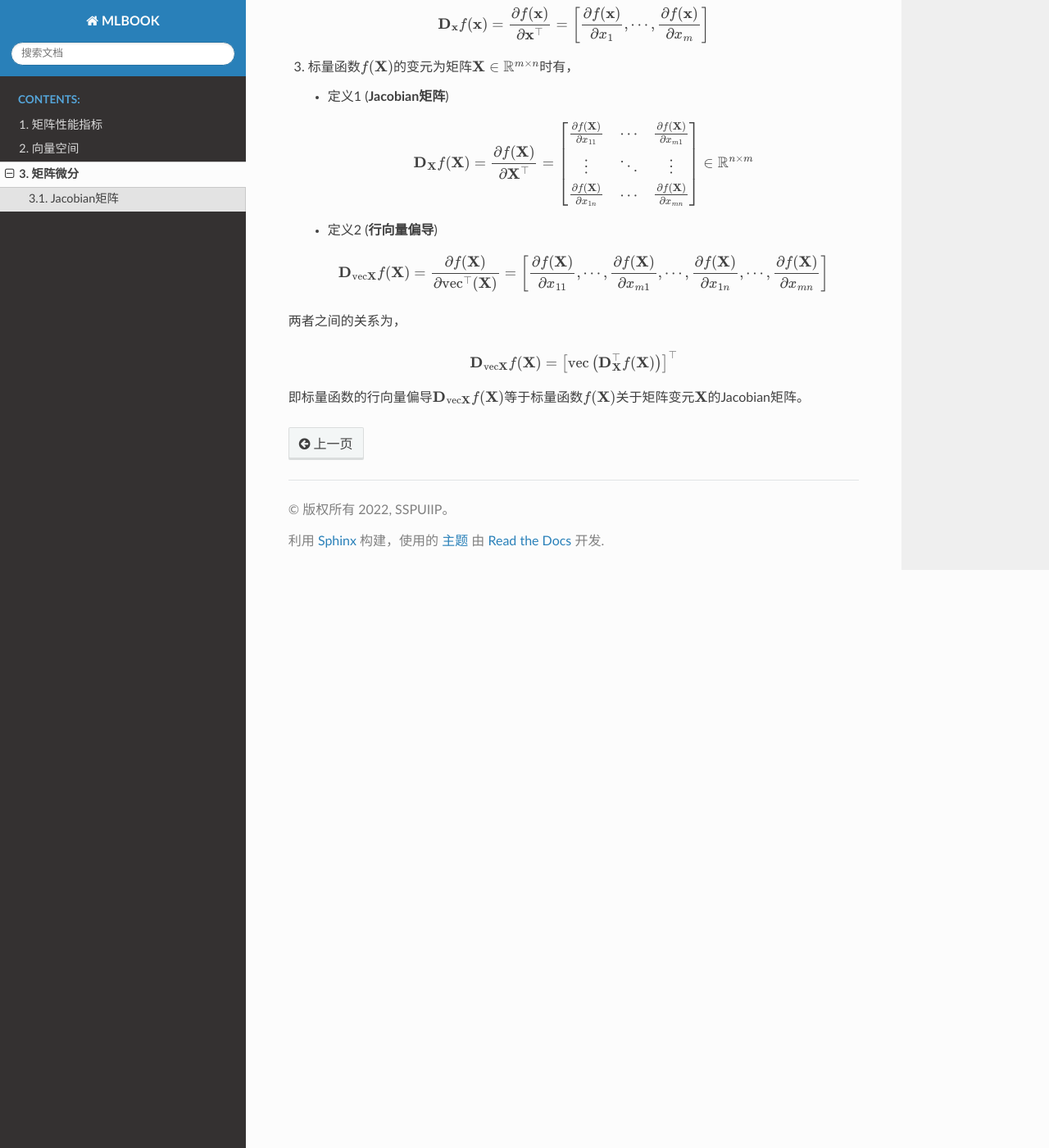
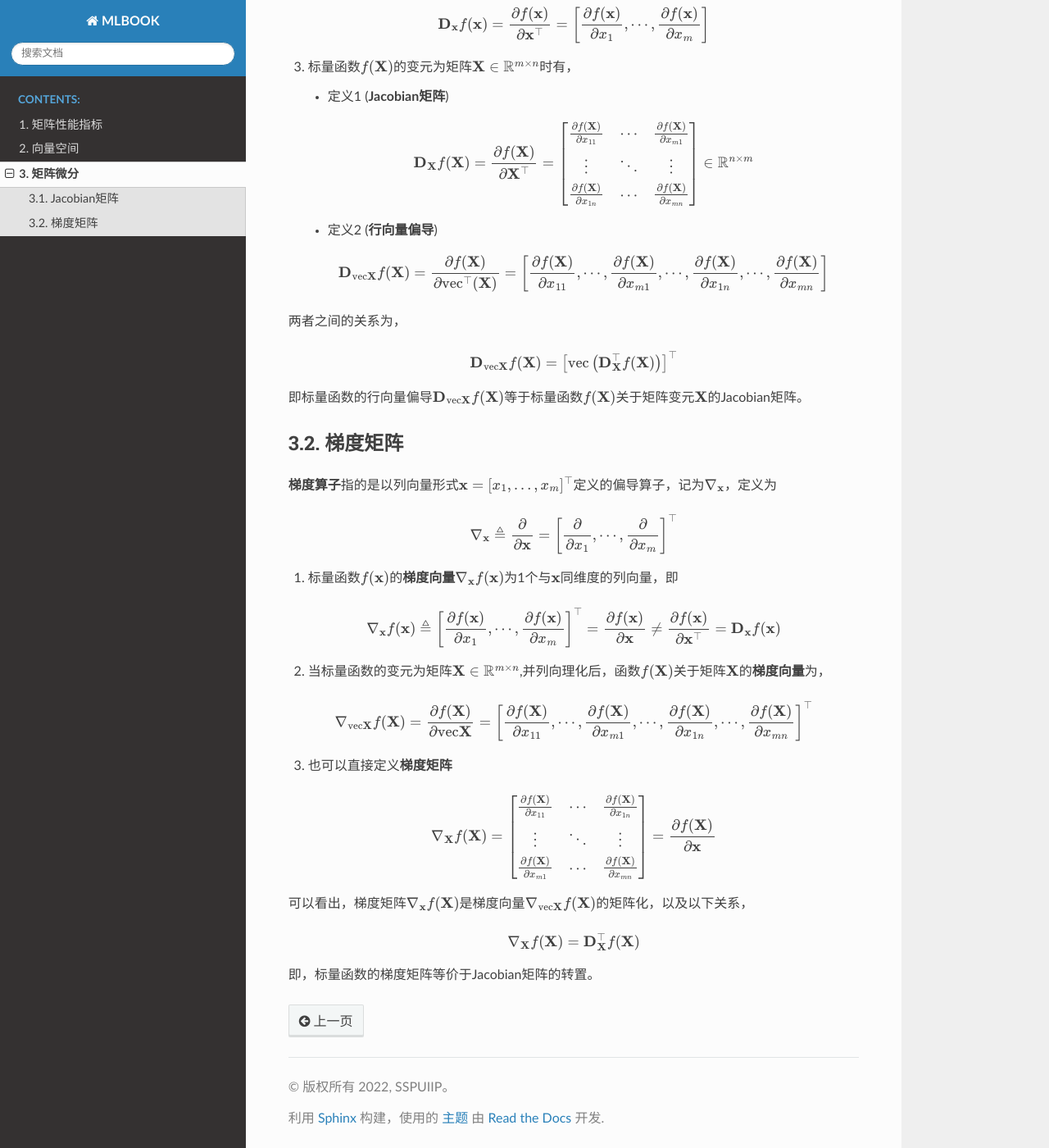
Before and after one commit to sspuiip/ml, a Sphinx documentation site: the page built from docs/source/matrix/matrixdiff.md, in a window 1280 px wide and 1400 px high, scrolled down 770 px. Shown: the whole window at 82% size. Built offline with Sphinx 7.4.7 and the Read the Docs theme 2.0.0, drawn with Linux system fonts in a browser that asks for light colours.

Commit message:
update blogs

```diff
--- a/docs/source/matrix/matrixdiff.md
+++ b/docs/source/matrix/matrixdiff.md
@@ -50,3 +50,37 @@ $$
 $$
 
 即标量函数的行向量偏导$\mathbf{D}_{\mathrm{vec}\mathbf{X}}f(\mathbf{X})$等于标量函数$f(\mathbf{X})$关于矩阵变元$\mathbf{X}$的Jacobian矩阵。
+
+#### 梯度矩阵
+
+**梯度算子**指的是以列向量形式$\mathbf{x}=[x_1,...,x_m]^\top$定义的偏导算子，记为$\nabla_{\mathbf{x}}$，定义为
+
+$$
+\nabla_{\mathbf{x}}\triangleq\frac{\partial}{\partial \mathbf{x}}=\left[\frac{\partial}{\partial x_1},\cdots,\frac{\partial}{\partial x_m} \right]^\top
+$$
+
+1. 标量函数$f(\mathbf{x})$的**梯度向量**$\nabla_{\mathbf{x}}f(\mathbf{x})$为1个与$\mathbf{x}$同维度的列向量，即
+
+$$
+\nabla_{\mathbf{x}}f(\mathbf{x})\triangleq\left[\frac{\partial f(\mathbf{x})}{\partial x_1},\cdots,\frac{\partial f(\mathbf{x})}{\partial x_m}\right]^\top=\frac{\partial f(\mathbf{x})}{\partial \mathbf{x}}\neq \frac{\partial f(\mathbf{x})}{\partial \mathbf{x}^\top}=\mathbf{D}_{\mathbf{x}}f(\mathbf{x})
+$$
+
+2. 当标量函数的变元为矩阵$\mathbf{X}\in \mathbb{R}^{m\times n}$,并列向理化后，函数$f(\mathbf{X})$关于矩阵$\mathbf{X}$的**梯度向量**为，
+
+$$
+\nabla_{\mathrm{vec}\mathbf{X}}f(\mathbf{X})=\frac{\partial f(\mathbf{X})}{\partial \mathrm{vec}\mathbf{X}}=\left[\frac{\partial  f(\mathbf{X})}{\partial x_{11}},\cdots,\frac{\partial  f(\mathbf{X})}{\partial x_{m1}},\cdots,\frac{\partial  f(\mathbf{X})}{\partial x_{1n}},\cdots,\frac{\partial  f(\mathbf{X})}{\partial x_{mn}}\right]^\top
+$$
+
+3. 也可以直接定义**梯度矩阵**
+
+$$
+\nabla_{\mathbf{X}}f(\mathbf{X})=\left[\begin{array}{ccc} \frac{\partial f(\mathbf{X})}{\partial x_{11}} &\cdots&\frac{\partial f(\mathbf{X})}{\partial x_{1n}}\\\vdots&\ddots&\vdots\\ \frac{\partial f(\mathbf{X})}{\partial x_{m1}}&\cdots &\frac{\partial f(\mathbf{X})}{\partial x_{mn}} \end{array} \right]=\frac{\partial f(\mathbf{X})}{\partial \mathbf{x}}
+$$
+
+可以看出，梯度矩阵$\nabla_{\mathbf{x}}f(\mathbf{X})$是梯度向量$\nabla_{\mathrm{vec}\mathbf{X}}f(\mathbf{X})$的矩阵化，以及以下关系，
+
+$$
+\nabla_{\mathbf{X}}f(\mathbf{X})=\mathbf{D}_{\mathbf{X}}^\top f(\mathbf{X})
+$$
+
+即，标量函数的梯度矩阵等价于Jacobian矩阵的转置。
```
